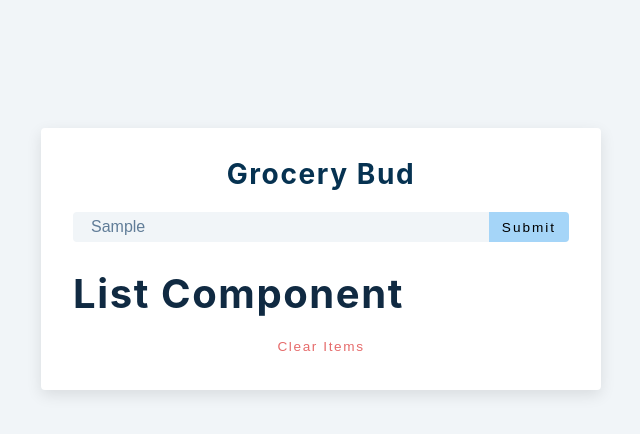
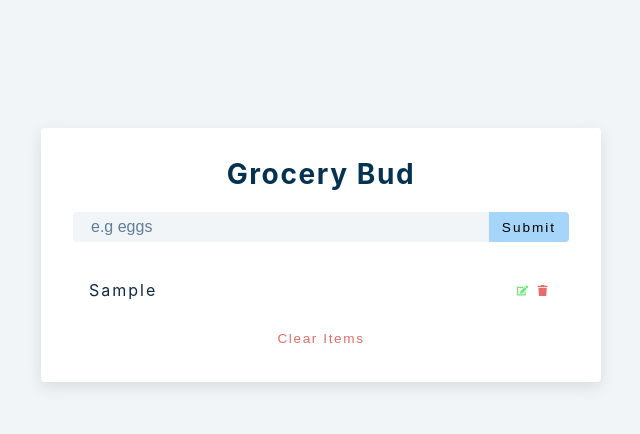
Before and after one commit to ADmtr2001/React-Educational-19-GroceryBud, a React (Create React App) app: page / in a window 1280 px wide. Both pictures are taken after typing "Sample" into the empty fields and a click on the button "Submit". Shown: the top 434 px of the page, without its empty margins (319-959 px from the left). Built offline with nearby package versions, Linux system fonts and the light colour scheme.

Commit message:
add ADD item logic and list rendering

```diff
--- a/src/App.js
+++ b/src/App.js
@@ -11,7 +11,15 @@
 
   const handleSubmit = (e) => {
     e.preventDefault();
-    console.log('hello');
+    if (!name) {
+      // alert
+    } else if (name && isEditing) {
+      // edit
+    } else {
+      const newItem = { id: new Date().getTime.toString(), title: name };
+      setList([...list, newItem]);
+      setName('');
+    }
   }
 
   return (
@@ -32,10 +40,12 @@
           </button>
         </div>
       </form>
-      <div className='grocery-container'>
-        <List />
-        <button className='clear-btn'>clear items</button>
-      </div>
+      {list.length > 0 && (
+        <div className='grocery-container'>
+          <List items={list} />
+          <button className='clear-btn'>clear items</button>
+        </div>
+      )}
     </section>
   );
 }
--- a/src/List.js
+++ b/src/List.js
@@ -1,7 +1,26 @@
 import React from 'react'
 import { FaEdit, FaTrash } from 'react-icons/fa'
-const List = () => {
-  return <h2>list component</h2>
+const List = ({ items }) => {
+  return (
+    <div className='grocery-list'>
+      {items.map((item) => {
+        const { id, title } = item;
+        return (
+          <article key={id} className='grocery-item'>
+            <p className='title'>{title}</p>
+            <div className='btn-container'>
+              <button type='button' className='edit-btn'>
+                <FaEdit />
+              </button>
+              <button type='button' className='delete-btn'>
+                <FaTrash />
+              </button>
+            </div>
+          </article>
+        )
+      })}
+    </div>
+  );
 }
 
 export default List
```
